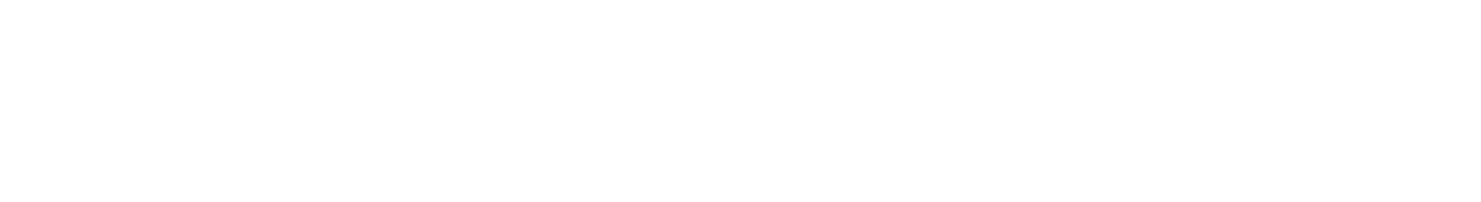
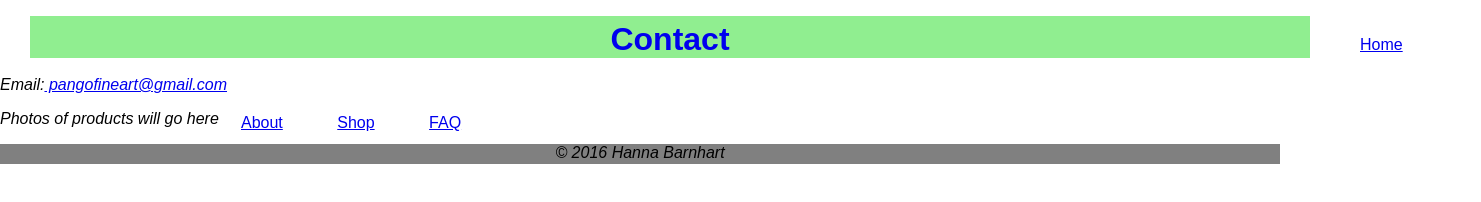
Before and after one commit to hlbarn02/codelouprojectHB, a plain HTML site: page pages/contact.html in a window 1280 px wide. Shown: the whole page, 1481 px wide, since content can reach past the window. Drawn offline with Linux system fonts and the light colour scheme; files that its build step writes are made by us from their sources.

Commit message:
updated css and html

```diff
--- a/css/style.css
+++ b/css/style.css
@@ -1,23 +1,24 @@
 /***Header***/
 .header {
+  margin-top: 0px;
 
   }
 /**h1**/
 #title {
   box-sizing: border-box;
   width: 100%;
-  height: auto;
-  padding-left: 80px;
-  margin: 0px;
-  background-color: green;
-
-
+  height: 10%;
+  text-align: center;
+  margin-top: 0px;
+  margin-bottom: 10px;
+  background-color: lightgreen;
 }
 /**Title- h2**/
 #title2 {
   box-sizing: border-box;
-  padding-left: 80px;
-  height: 10%;
+  text-align: center;
+  margin-top: 0px;
+  padding-left: 64px;
 }
 
 
@@ -26,15 +27,15 @@
 #nav_ul {
   list-style: none;
   width: 100%;
-  height: 20px;
-  margin:30px;
-  padding: 10px;
+  height: 10px;
+  margin-bottom: 50px;
+  margin-left: 161px;
 }
 
 #nav_ul li {
   display: inline-block;
   padding: 10px;
-  margin: 0px 30px 30px 30px;
+  margin: 10px 0px 30px 30px;
 }
 
 .nav{
@@ -54,15 +55,30 @@
       font-size: 45px; }
 
 /**Body-Gallery**/
+body {
+  padding-bottom: 20px;
+  position: relative;
+  height: 100%;
+}
+
+/**Product List**/
+#products {
+  list-style: none;
+}
+
+#products li {
+  display: inline-block;
+  width: 23%;
+
+
+
 .body {
   width: 80%;
   height: 20%;
   padding: 50px;
 }
 
-.p {
-  padding: 800px;
-  height: 80%;
+
 
 
 }
@@ -100,28 +116,30 @@
   height: 20px;
   padding: 20px auto;
   background-color: gray;
-  /*position: absolute;
-  bottom: 0;
-  width: 100%;*/
+  text-align: center;
+  margin-bottom: 0;
+  width: 100%;
 }
 
-body {
-  padding-bottom: 20px;
-  position: relative;
-  height: 100%;
+#copyright {
+  text-align: center;
+  background-color: gray;
+  margin-bottom: 0;
+  width: 100%;
+
+
 }
+
+
+
+
+
 
 html {
   height: 100%;
 }
 
-#products {
-  list-style: none;
-}
 
-#products li {
-  display: inline-block;
-  width: 23%;
 
 
 }
--- a/pages/contact.html
+++ b/pages/contact.html
@@ -0,0 +1,38 @@
+<!DOCTYPE html>
+  <html>
+    <head>
+      <meta_charset="utf-8">
+      <title>Pango Fine Art</title>
+      <link rel="stylesheet" href="css/normalize.css">
+      <link rel="stylesheet" href="css/style.css">
+      <link href='https://fonts.googleapis.com/css?family=Open+Sans' rel='stylesheet' type='text/css'>
+    </head>
+    <body>
+      <header>
+        <a href= "index.html">
+          <h1 id="title">Contact</h1>
+        </a>
+            <ul id="nav_ul">
+              <li><a href="index.html"> Home</a></li>
+              <li><a href="about.html"> About</a></li>
+              <li><a href="shop.html"> Shop</a></li>
+              <li><a href="FAQ.html"> FAQ</a></li>
+            </ul>
+          </nav>
+          </header>
+
+    <address>
+      <p>Email:<a href="mailto:pangofineart@gmail.com">
+        pangofineart@gmail.com</a></p>
+
+
+
+        <section>
+          <p>Photos of products will go here</p>
+        </section>
+        <footer id="footer">
+          <p> &copy 2016 Hanna Barnhart</p>
+        </footer>
+
+      </body>
+</html>
```
Also changed, not shown: index.html (+10 -8 lines), pages/about.html (+36 -0 lines), pages/shop.html (+36 -0 lines).
